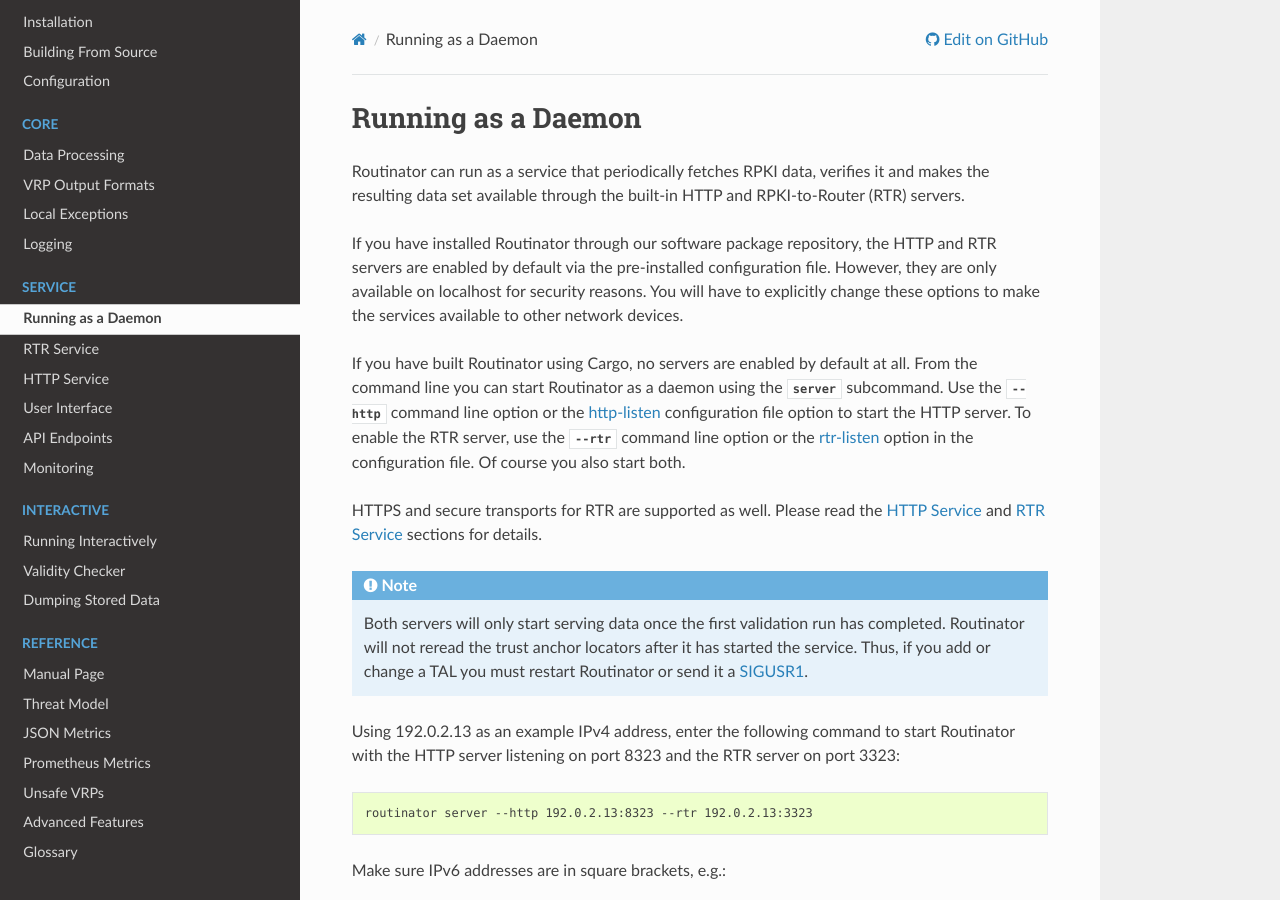
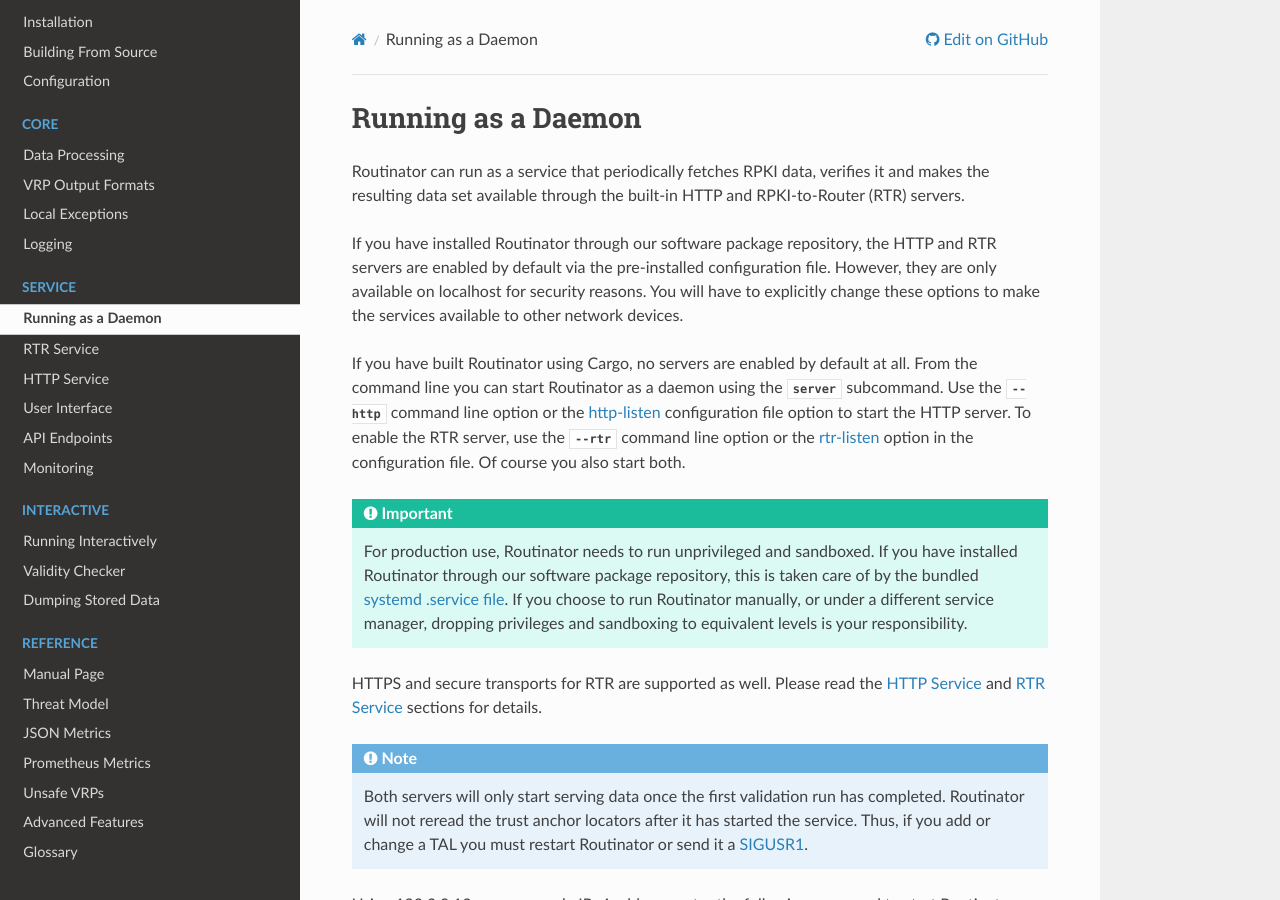
Before and after one commit to NLnetLabs/routinator, a Sphinx documentation site: the page built from doc/manual/source/daemon.rst, in a window 1280 px wide and 900 px high. Built offline with Sphinx 7.4.7 and the Read the Docs theme 3.1.0, drawn with Linux system fonts in a browser that asks for light colours.

Commit message:
doc: sandboxing as an assumption in the threat model

```diff
--- a/doc/manual/source/daemon.rst
+++ b/doc/manual/source/daemon.rst
@@ -19,6 +19,14 @@
 To enable the RTR server, use the :option:`--rtr` command line option or the
 :term:`rtr-listen` option in the configuration file. Of course you also start
 both.
+
+.. Important:: For production use, Routinator needs to run unprivileged and
+   sandboxed. If you have installed Routinator through our software package
+   repository, this is taken care of by the bundled `systemd .service file
+   <https://github.com/NLnetLabs/routinator/blob/main/pkg/common/routinator-systemd-257.routinator.service>`_.
+   If you choose to run Routinator manually, or under a different service
+   manager, dropping privileges and sandboxing to equivalent levels is your
+   responsibility.
 
 HTTPS and secure transports for RTR are supported as well. Please read the
 :doc:`http-service` and :doc:`rtr-service` sections for details.
--- a/doc/manual/source/threat-model.rst
+++ b/doc/manual/source/threat-model.rst
@@ -64,6 +64,10 @@
 General assumptions:
 
 -  The user uses an authentic copy of Routinator.
+-  Routinator runs unpriviliged and sandboxed using the provided `systemd
+  .service file
+  <https://github.com/NLnetLabs/routinator/blob/main/pkg/common/routinator-systemd-257.routinator.service>`_
+  (or an equivalent you provide).
 -  An adversary does not have administrative control over the host system
    Routinator runs on.
 -  An adversary does not have write-access to Routinator’s cache directories.
```
Also changed, not shown: doc/manual/source/configuration.rst (+7 -0 lines).
